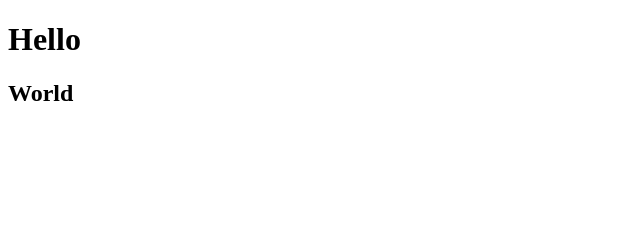
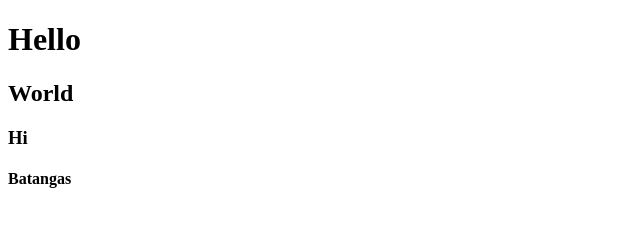
Before and after one commit to Georiii/First-repositery, a plain HTML site: page Index.html in a window 1280 px wide. Shown: the whole page, without its empty margins (0-640 px from the left). Drawn offline with Linux system fonts and the light colour scheme.

Commit message:
2nd commit

```diff
--- a/Index.html
+++ b/Index.html
@@ -10,6 +10,8 @@
 <body>
     <h1>Hello</h1>
     <h2>World</h2>
+    <h3>Hi</h3>
+    <h4>Batangas</h4>
 </body>
 
 </html>
```
